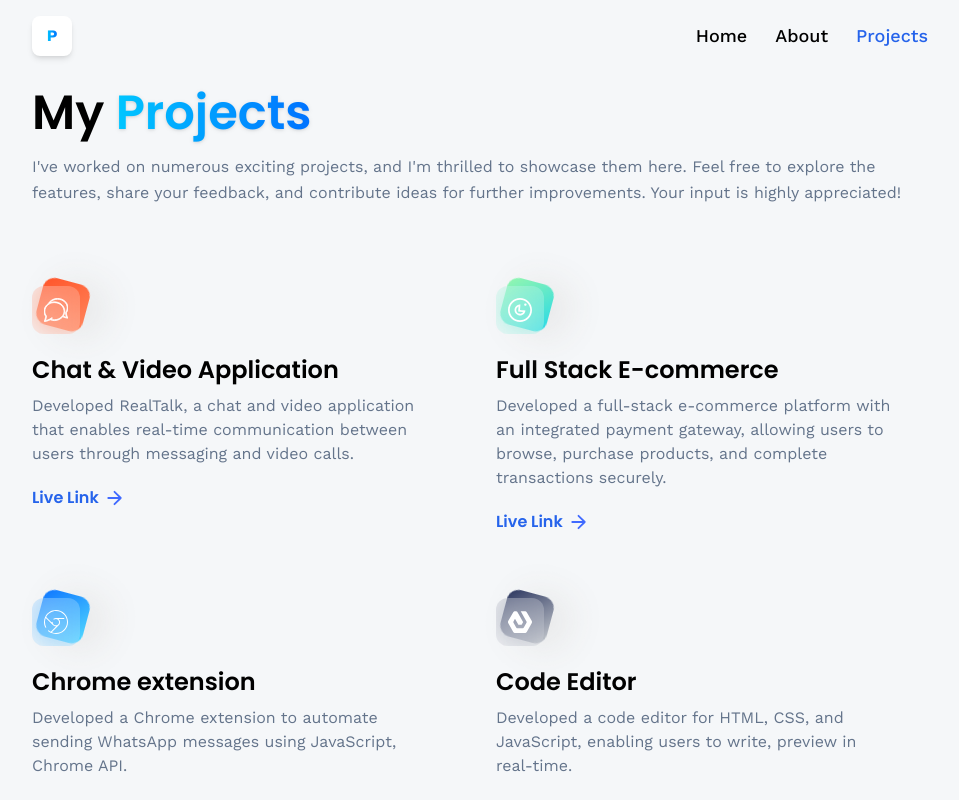
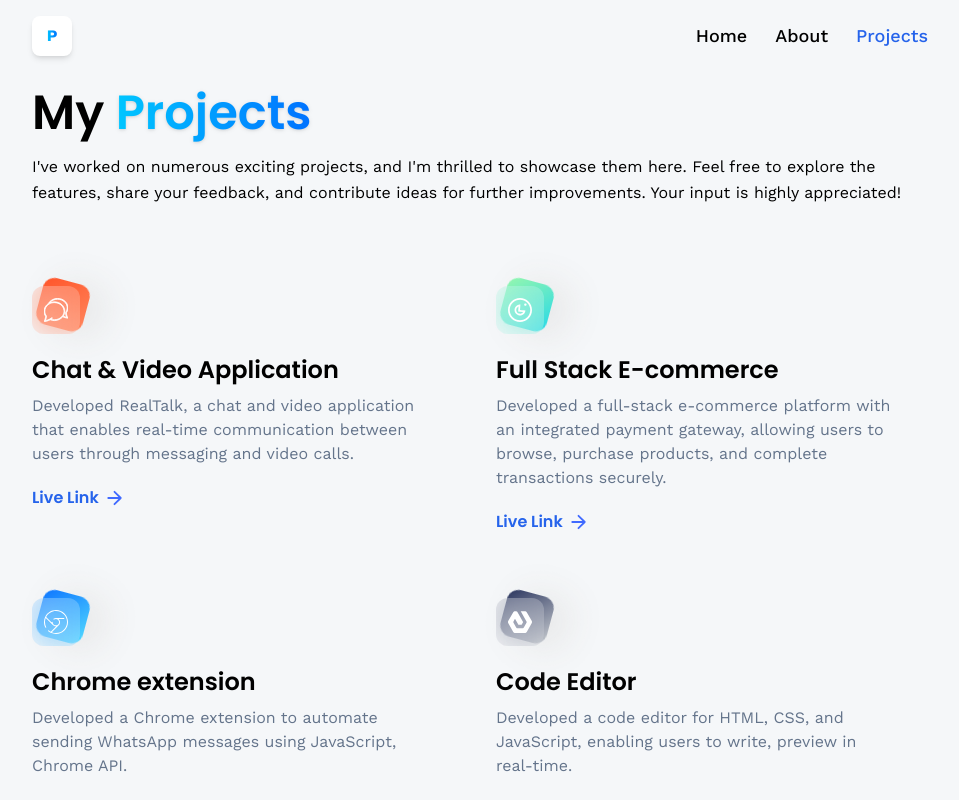
Before and after one commit to Pushpender1122/Portfolio, a React (Vite) app: page /projects in a window 1280 px wide. Shown: the top 800 px of the page, without its empty margins (160-1119 px from the left). Built offline with nearby package versions, Linux system fonts and the light colour scheme.

Commit message:
color change

```diff
--- a/src/pages/Project.jsx
+++ b/src/pages/Project.jsx
@@ -14,7 +14,7 @@ const Projects = () => {
                 </span>
             </h1>
 
-            <p className='text-slate-500 mt-2 leading-relaxed'>
+            <p className='text-black-700 mt-2 leading-relaxed'>
                 I've worked on numerous exciting projects, and I'm thrilled to showcase them here. Feel free to explore the features, share your feedback, and contribute ideas for further improvements. Your input is highly appreciated!
             </p>
 
```
